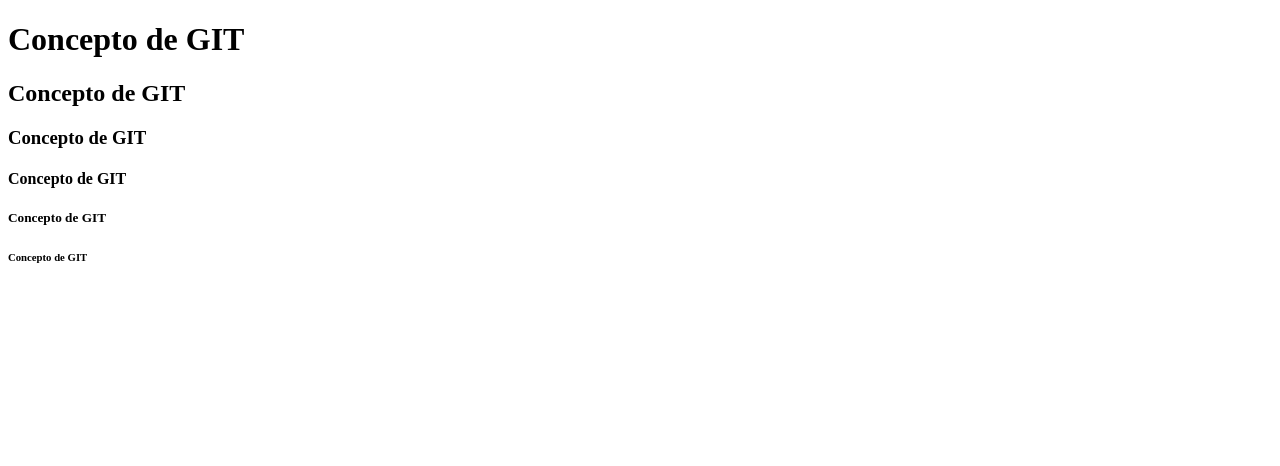
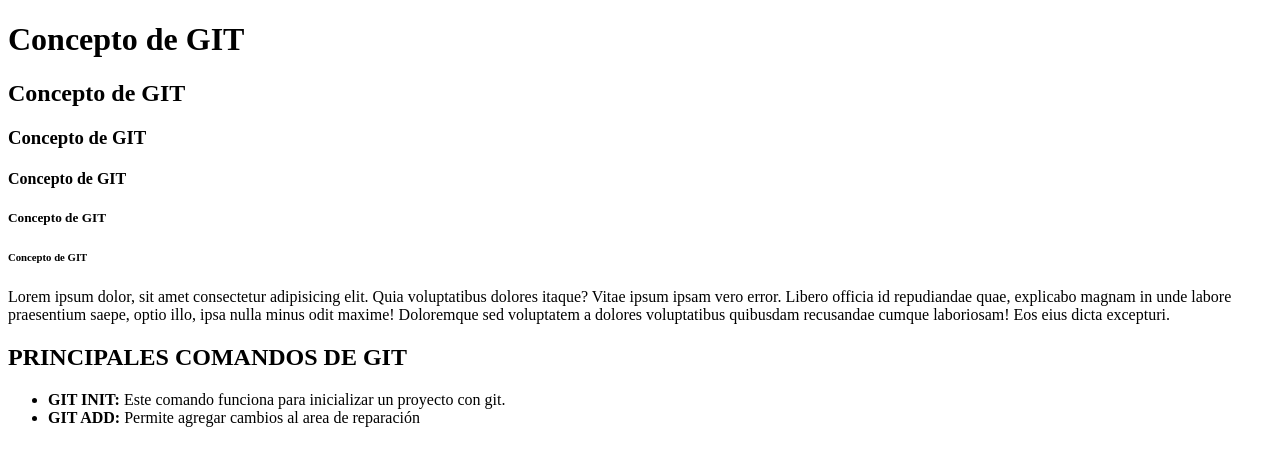
Before and after one commit to jesussilva2017/ADSO_2670687, a plain HTML site: page index.html in a window 1280 px wide. Drawn offline with Linux system fonts and the light colour scheme.

Commit message:
Se agrego los tipos de comandos de GIT

```diff
--- a/index.html
+++ b/index.html
@@ -6,12 +6,19 @@
     </head>
             <body>
 
-                <h1>Concepto de GIT</h1>
-                <h2>Concepto de GIT</h2>
+                <h1>Concepto de GIT</h1><h2>Concepto de GIT</h2>
+
                 <h3>Concepto de GIT</h3>
                 <h4>Concepto de GIT</h4>
                 <h5>Concepto de GIT</h5>
                 <h6>Concepto de GIT</h6>
 
+                <p>Lorem ipsum dolor, sit amet consectetur adipisicing elit. Quia voluptatibus dolores itaque? Vitae ipsum ipsam vero error. Libero officia id repudiandae quae, explicabo magnam in unde labore praesentium saepe, optio illo, ipsa nulla minus odit maxime! Doloremque sed voluptatem a dolores voluptatibus quibusdam recusandae cumque laboriosam! Eos eius dicta excepturi.</p>
+
+                <h2>PRINCIPALES COMANDOS DE GIT</h2>
+                <ul>
+                    <li><strong>GIT INIT:</strong> Este comando funciona para inicializar un proyecto con git.</li>
+                    <li><strong>GIT ADD:</strong> Permite agregar cambios al area de reparación </li>
+                </ul>
             </body>
 </html>
```
